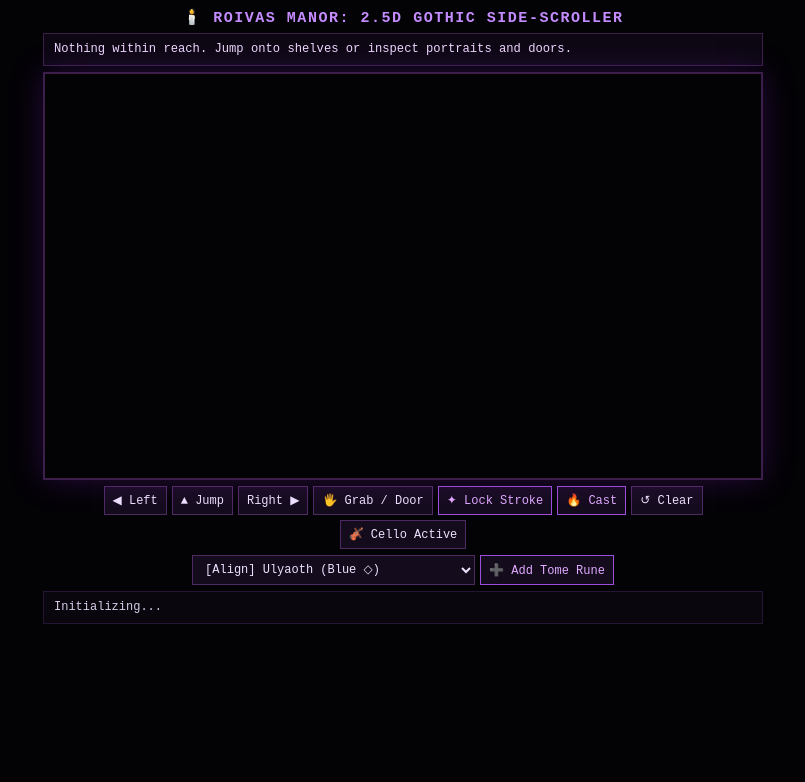
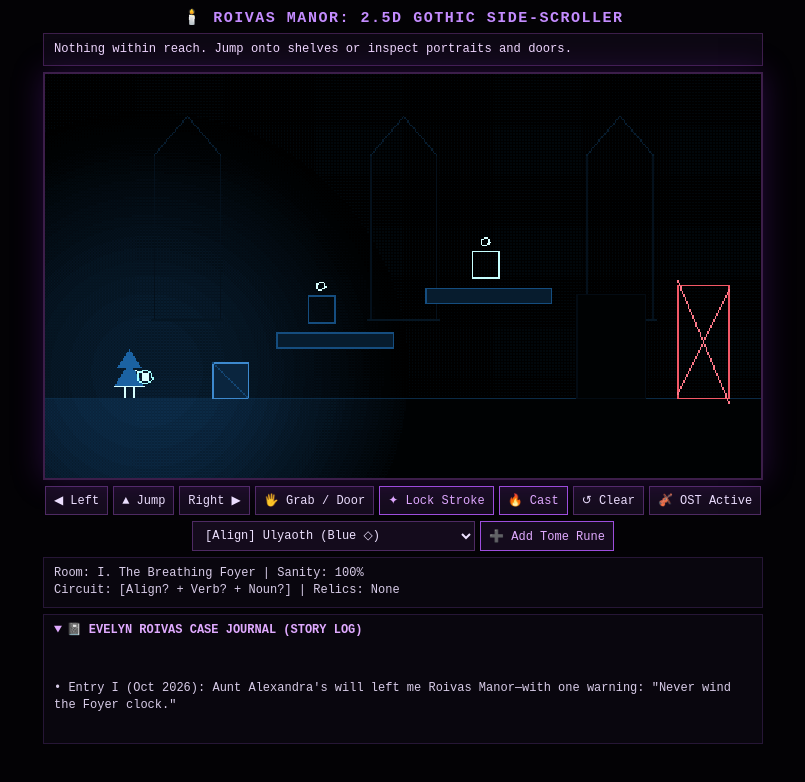
Before and after one commit to Borealiscodes/roivas-manor-horror, a website: page index.html in a window 1280 px wide. Both pictures are taken after a click on the button "🖐️ Grab / Door". Shown: the whole page, without its empty margins (237-1042 px from the left). Drawn offline with Linux system fonts and the light colour scheme; animation ran at ten frames a second.

Commit message:
fix(ui,audio): restore canvas rendering and add sharp FM bone-marimba percussion to cello OST

```diff
--- a/index.html
+++ b/index.html
@@ -16,7 +16,8 @@
     button, select { background: #140b1c; color: #eee2ff; border: 1px solid #4e2a63; padding: 6px 8px; font-family: monospace; font-size: 0.75rem; cursor: pointer; }
     button:active { background: #36184a; }
     button.spell-btn { border-color: #9d4edd; color: #e0aaff; }
-    #hud { width: 100%; max-width: 720px; background: #09060e; border: 1px solid #261636; padding: 7px 10px; font-size: 0.75rem; line-height: 1.45; white-space: pre-line; }
+    #hud, details.journal-box { width: 100%; max-width: 720px; background: #09060e; border: 1px solid #261636; padding: 7px 10px; font-size: 0.75rem; line-height: 1.45; white-space: pre-line; }
+    details.journal-box summary { cursor: pointer; color: #e0aaff; font-weight: bold; }
   </style>
 </head>
 <body>
@@ -34,7 +35,7 @@
     <button id="commit-btn" class="spell-btn">✦ Lock Stroke</button>
     <button id="cast-btn" class="spell-btn">🔥 Cast</button>
     <button id="clear-btn">↺ Clear</button>
-    <button id="audio-btn">🎻 Cello OST</button>
+    <button id="audio-btn">🎻 Cello + Marimba</button>
   </div>
   <div class="sigil-bar">
     <select id="quick-rune">
@@ -54,6 +55,10 @@
     <button id="add-sigil-btn" class="spell-btn">➕ Add Tome Rune</button>
   </div>
   <div id="hud">Initializing...</div>
+  <details class="journal-box" open>
+    <summary>📓 EVELYN ROIVAS CASE JOURNAL (STORY LOG)</summary>
+    <div id="journal-list" style="margin-top:6px;white-space:normal;"></div>
+  </details>
   <script type="module">
     import { Q16_ONE, q16Clamp } from './src/core/q16.js';
     import { DollarPQ16Recognizer } from './src/physics/dollar_p_q16.js';
@@ -68,6 +73,7 @@
     const narrBar = document.getElementById('narration-bar');
     const sanityBanner = document.getElementById('sanity-banner');
     const hud = document.getElementById('hud');
+    const journalList = document.getElementById('journal-list');
 
     const world = new ManorWorld();
     const recognizer = new DollarPQ16Recognizer();
@@ -81,7 +87,7 @@
 
     function unlockAudio() {
       audio.start();
-      document.getElementById('audio-btn').textContent = '🎻 Cello Active';
+      document.getElementById('audio-btn').textContent = '🎻 OST Active';
     }
     document.getElementById('audio-btn').addEventListener('click', unlockAudio);
 
@@ -200,11 +206,10 @@
       hud.textContent =
         'Room: ' + room.name + stealth + ' | Sanity: ' + ((state.sanityQ16 * 100) >> 16) + '%\n' +
         'Circuit: [' + (qAlign || 'Align?') + ' + ' + (qVerb || 'Verb?') + ' + ' + (qNoun || 'Noun?') + (qPargons ? ' + ' + qPargons + 'x PARGON' : '') + '] | Relics: ' + inv;
-      document.getElementById("journal-list").innerHTML = world.journal.map(e => "<p style=\"margin-bottom:4px;\">• " + e + "</p>").join("");
+      journalList.innerHTML = world.journal.map((e) => '<p style="margin-bottom:4px;">• ' + e + '</p>').join('');
       requestAnimationFrame(frame);
     }
-    document.getElementById("journal-list").innerHTML = world.journal.map(e => "<p style=\"margin-bottom:4px;\">• " + e + "</p>").join("");
-      requestAnimationFrame(frame);
+    requestAnimationFrame(frame);
   </script>
 </body>
 </html>
--- a/src/audio/horror_synth.js
+++ b/src/audio/horror_synth.js
@@ -1,19 +1,19 @@
 import { Q16_ONE, q16Clamp } from '../core/q16.js';
 
-// 32-step multi-phrase gothic melody & bass progression (D minor -> BbMaj7 -> Gm -> A7b9 -> Dm -> Fm -> C#dim7 -> A7)
 const BASS_PHRASES = [
-  73.42, 73.42, 58.27, 58.27, 49.00, 49.00, 55.00, 55.00, // Phrase A: Mourning D2 -> Bb1 -> G1 -> A1
-  73.42, 65.41, 58.27, 55.00, 43.65, 49.00, 51.91, 55.00  // Phrase B: Descending chromatic dread
+  73.42, 73.42, 58.27, 58.27, 49.00, 49.00, 55.00, 55.00,
+  73.42, 65.41, 58.27, 55.00, 43.65, 49.00, 51.91, 55.00
 ];
 
 const MELODY_PHRASES = [
-  // Section A: Haunting celesta motif
   293.66, 349.23, 440.00, 415.30, 349.23, 329.63, 293.66, 261.63,
   233.08, 293.66, 349.23, 329.63, 277.18, 329.63, 440.00, 0,
-  // Section B: High glass-harmonica tension
   587.33, 554.37, 440.00, 466.16, 440.00, 349.23, 329.63, 293.66,
   311.13, 293.66, 277.18, 220.00, 233.08, 277.18, 293.66, 0
 ];
+
+// Sharp wooden bone-marimba frequencies (D4, Eb4, G4, A4, Bb4, C#5, D5)
+const MARIMBA_NOTES = [293.66, 311.13, 392.00, 440.00, 466.16, 554.37, 587.33];
 
 export class HorrorAudioEngine {
   constructor() {
@@ -40,13 +40,13 @@ export class HorrorAudioEngine {
 
     this.celloFilter = this.ctx.createBiquadFilter();
     this.celloFilter.type = 'lowpass';
-    this.celloFilter.frequency.value = 360;
+    this.celloFilter.frequency.value = 380;
     this.celloFilter.Q.value = 2.2;
 
     const delay = this.ctx.createDelay(1.2);
-    delay.delayTime.value = 0.44;
+    delay.delayTime.value = 0.42;
     const fbGain = this.ctx.createGain();
-    fbGain.gain.value = 0.45;
+    fbGain.gain.value = 0.44;
     delay.connect(fbGain);
     fbGain.connect(delay);
 
@@ -64,7 +64,7 @@ export class HorrorAudioEngine {
     this.celloOsc2.frequency.value = 146.83;
 
     this.celloGain = this.ctx.createGain();
-    this.celloGain.gain.value = 0.20;
+    this.celloGain.gain.value = 0.18;
 
     this.celloOsc1.connect(this.celloGain);
     this.celloOsc2.connect(this.celloGain);
@@ -73,65 +73,91 @@ export class HorrorAudioEngine {
     this.celloOsc1.start();
     this.celloOsc2.start();
 
-    this.stepTimer = setInterval(() => this._advanceScore(), 560);
+    this.stepTimer = setInterval(() => this._advanceScore(), 280);
     return this.ctx;
+  }
+
+  _playBoneMarimba(hz, now) {
+    // Sharp wooden FM mallet strike (4:1 overtone transient + fast exponential decay)
+    const carrier = this.ctx.createOscillator();
+    const mod = this.ctx.createOscillator();
+    const modGain = this.ctx.createGain();
+    const env = this.ctx.createGain();
+
+    carrier.type = 'sine';
+    carrier.frequency.setValueAtTime(hz, now);
+
+    mod.type = 'sine';
+    mod.frequency.setValueAtTime(hz * 3.98, now);
+    modGain.gain.setValueAtTime(hz * 2.4, now);
+    modGain.gain.exponentialRampToValueAtTime(1.0, now + 0.045);
+
+    env.gain.setValueAtTime(0.001, now);
+    env.gain.exponentialRampToValueAtTime(0.14, now + 0.006);
+    env.gain.exponentialRampToValueAtTime(0.0008, now + 0.24);
+
+    mod.connect(modGain);
+    modGain.connect(carrier.frequency);
+    carrier.connect(env);
+    env.connect(this.master);
+
+    carrier.start(now);
+    mod.start(now);
+    carrier.stop(now + 0.26);
+    mod.stop(now + 0.26);
   }
 
   _advanceScore() {
     if (!this.ctx || this.ctx.state !== 'running') return;
     const now = this.ctx.currentTime;
-    const mIdx = this.stepIdx % MELODY_PHRASES.length;
-    const bIdx = (this.stepIdx >> 1) % BASS_PHRASES.length;
+    const step = this.stepIdx++;
 
-    // Expressive bowed cello swell on every 2nd beat
-    if (this.stepIdx % 2 === 0) {
-      const bassHz = BASS_PHRASES[bIdx];
-      this.celloOsc1.frequency.setTargetAtTime(bassHz, now, 0.22);
-      this.celloOsc2.frequency.setTargetAtTime(bassHz * 1.498, now, 0.22);
-      this.celloGain.gain.setTargetAtTime(0.24, now, 0.15);
-      this.celloGain.gain.setTargetAtTime(0.14, now + 0.55, 0.25);
+    // Syncopated creepy bone-marimba hits on off-beats (steps 1, 3, 4, 6, 7)
+    const sub = step & 7;
+    if (sub === 1 || sub === 3 || sub === 4 || sub === 6 || sub === 7) {
+      const mNote = MARIMBA_NOTES[(step * 3 + (step >> 2)) % MARIMBA_NOTES.length];
+      this._playBoneMarimba(mNote, now);
     }
 
-    const noteHz = MELODY_PHRASES[mIdx];
-    this.stepIdx++;
-    if (noteHz <= 0) return; // Dramatic rest beat
+    // Half-time bowed cello & celesta phrase on even steps
+    if ((step & 1) === 0) {
+      const halfStep = step >> 1;
+      if ((halfStep & 1) === 0) {
+        const bassHz = BASS_PHRASES[(halfStep >> 1) % BASS_PHRASES.length];
+        this.celloOsc1.frequency.setTargetAtTime(bassHz, now, 0.20);
+        this.celloOsc2.frequency.setTargetAtTime(bassHz * 1.498, now, 0.20);
+        this.celloGain.gain.setTargetAtTime(0.22, now, 0.14);
+        this.celloGain.gain.setTargetAtTime(0.13, now + 0.50, 0.24);
+      }
 
+      const noteHz = MELODY_PHRASES[halfStep % MELODY_PHRASES.length];
+      if (noteHz > 0) {
         const osc = this.ctx.createOscillator();
         const env = this.ctx.createGain();
         osc.type = 'sine';
         osc.frequency.setValueAtTime(noteHz, now);
         env.gain.setValueAtTime(0.001, now);
-    env.gain.exponentialRampToValueAtTime(0.085, now + 0.04);
-    env.gain.exponentialRampToValueAtTime(0.0008, now + 1.15);
-
+        env.gain.exponentialRampToValueAtTime(0.075, now + 0.035);
+        env.gain.exponentialRampToValueAtTime(0.0008, now + 1.05);
         osc.connect(env);
         env.connect(this.celloFilter);
         osc.start(now);
-    osc.stop(now + 1.2);
+        osc.stop(now + 1.1);
+      }
+    }
   }
 
   updateSanity(sanityQ16 = Q16_ONE, horrorNear = false) {
     if (!this.ctx || !this.celloFilter) return;
     const loss = (Q16_ONE - q16Clamp(sanityQ16, 0, Q16_ONE)) / Q16_ONE;
     const now = this.ctx.currentTime;
-    const cutoff = horrorNear ? 580 : (340 + loss * 340);
+    const cutoff = horrorNear ? 600 : (360 + loss * 340);
     this.celloFilter.frequency.setTargetAtTime(cutoff, now, 0.18);
     this.celloOsc2.detune.setTargetAtTime(loss * 55 + (horrorNear ? 30 : 0), now, 0.18);
   }
 
   triggerSting(hz = 293.66) {
     if (!this.ctx) return;
-    const now = this.ctx.currentTime;
-    const osc = this.ctx.createOscillator();
-    const env = this.ctx.createGain();
-    osc.type = 'triangle';
-    osc.frequency.setValueAtTime(hz, now);
-    osc.frequency.exponentialRampToValueAtTime(hz * 0.749, now + 0.5);
-    env.gain.setValueAtTime(0.15, now);
-    env.gain.exponentialRampToValueAtTime(0.001, now + 0.55);
-    osc.connect(env);
-    env.connect(this.master);
-    osc.start(now);
-    osc.stop(now + 0.58);
+    this._playBoneMarimba(hz * 2, this.ctx.currentTime);
   }
 }
```
Lines whose indentation alone changed are shown as unchanged.
